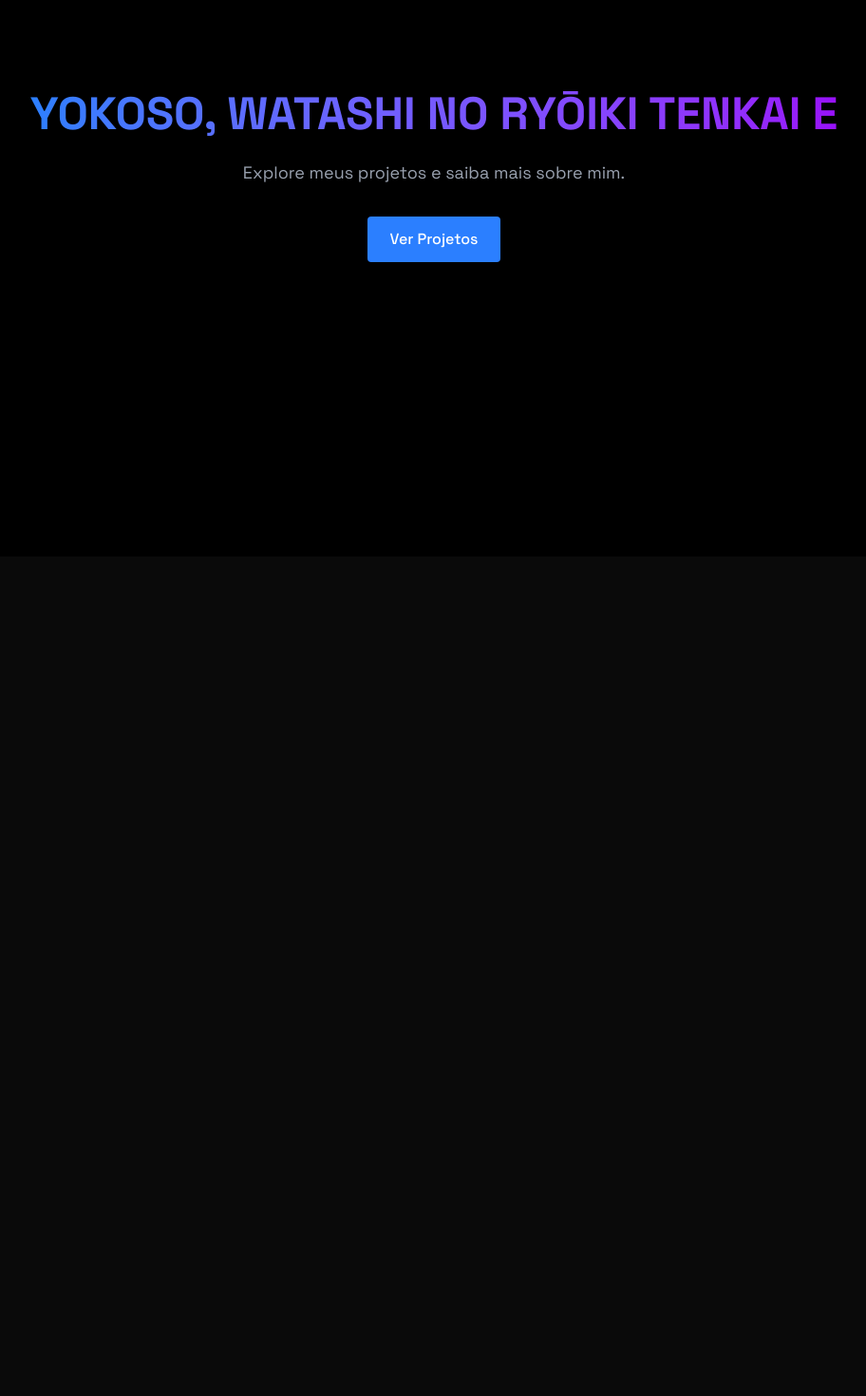
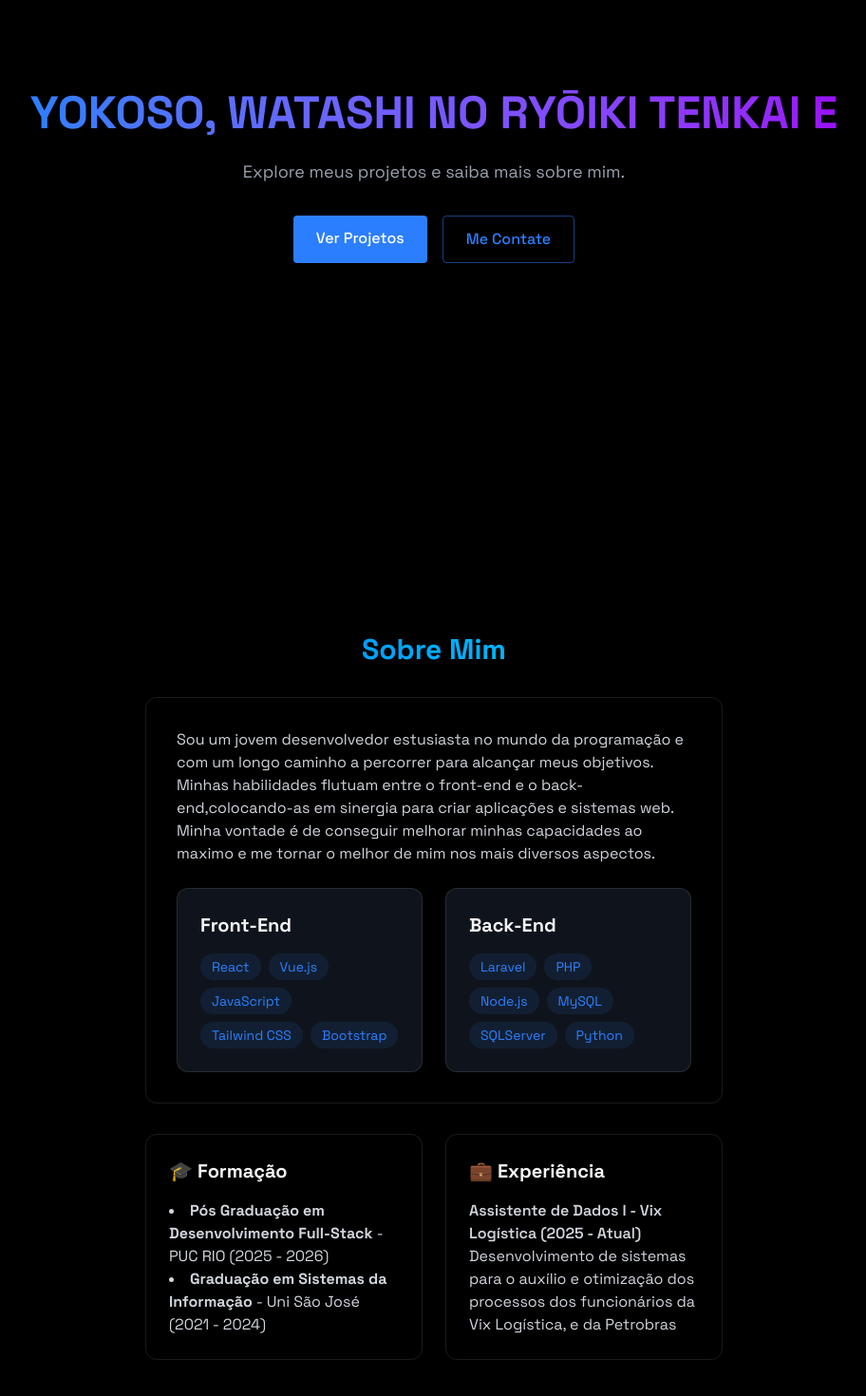
Before and after one commit to Danreby/danreby-portifolio, a React (Vite) app: page / in a window 1280 px wide. Shown: the part 214-1684 px from the top of the page at 95% size, without its empty margins (183-1095 px from the left). Before the commit the page ends 800 px from the top, so only its background shows below. Built offline with nearby package versions, Linux system fonts and the light colour scheme.

Commit message:
Pagina de Sobre

```diff
--- a/src/App.jsx
+++ b/src/App.jsx
@@ -5,6 +5,7 @@ import "./index.css";
 import { NavBar } from "./components/NavBar";
 import { MobileMenu } from "./components/MobileMenu";
 import { Home } from "./components/sections/Home";
+import { About } from "./components/sections/About";
 
 function App() {
   const [isLoaded, setIsLoaded] = useState(false);
@@ -17,6 +18,7 @@ function App() {
           <NavBar menuOpen={menuOpen} setMenuOpen={setMenuOpen}/>
           <MobileMenu menuOpen={menuOpen} setMenuOpen={setMenuOpen}/>
           <Home />
+          <About />
         </div>
     </>
   )
--- a/src/components/sections/About.jsx
+++ b/src/components/sections/About.jsx
@@ -0,0 +1,62 @@
+export const About = () => {
+
+    const frontendSkills = ["React", "Vue.js", "JavaScript", "Tailwind CSS", "Bootstrap"];
+    const backendSkills = ["Laravel", "PHP", "Node.js", "MySQL", "SQLServer", "Python"];
+
+  return (
+    <section id="about" className="min-h-screen flex items-center justify-center py-20">
+      <div className="max-w-2xl mx-auto px-4 sm:px-6 lg:px-8">
+        <h2 className="text-3xl font-bold mb-8 bg-gradient-to-r from-blue-500 to-cyan-400 bg-clip-text text-transparent text-center ">Sobre Mim</h2>
+        <div className="glass rounded-xl p-8 border-white/10 border horver:-translate-y-1 transition-all">
+            <p className="text-gray-300 mb-6">
+                Sou um jovem desenvolvedor estusiasta no mundo da programação e com um longo caminho a percorrer para alcançar meus objetivos.
+                Minhas habilidades flutuam entre o front-end e o back-end,colocando-as em sinergia para criar aplicações e sistemas web.
+                Minha vontade é de conseguir melhorar minhas capacidades ao maximo e me tornar o melhor de mim nos mais diversos aspectos.
+            </p>
+            <div className="grid grid-cols-1 md:grid-cols-2 gap-6">
+                <div className="rounded-xl p-6 hover:-translate-y-1 transition-all bg-gray-800/50 border border-white/10">
+                    <h3 className="text-xl font-bold mb-4">Front-End</h3>
+                    <div className="flex flex-wrap gap-2">{frontendSkills.map((tech, key) => (
+                        <span key={key} className="bg-blue-500/10 text-blue-500 px-3 py-1 rounded-full text-sm hover:bg-blue-500/20 hover:shadow-[0_2px_8px_rgba(59, 130, 246, 0.2)] transition-all">
+                            {tech}
+                        </span>
+                    ))}</div>
+                </div>
+                <div className="rounded-xl p-6 hover:-translate-y-1 transition-all bg-gray-800/50 border border-white/10">
+                    <h3 className="text-xl font-bold mb-4">Back-End</h3>
+                    <div className="flex flex-wrap gap-2">{backendSkills.map((tech, key) => (
+                        <span key={key} className="bg-blue-500/10 text-blue-500 px-3 py-1 rounded-full text-sm hover:bg-blue-500/20 hover:shadow-[0_2px_8px_rgba(59, 130, 246, 0.2)] transition-all">
+                            {tech}
+                        </span>
+                    ))}</div>
+                </div>
+            </div>
+        </div>
+        <div className="grid grid-cols-1 md:grid-cols-2 gap-6 mt-8">
+            <div className="p-6 rounded-xl border-white/10 border hover:-translate-y-1 transition-all">
+                <h3 className="text-xl font-bold mb-4">🎓 Formação</h3>
+                <ul className="list-disc list-inside text-gray-300 space-x-2">
+                    <li>
+                        <strong> Pós Graduação em Desenvolvimento Full-Stack </strong> - PUC RIO (2025 - 2026)
+                    </li>
+                    <li>
+                        <strong> Graduação em Sistemas da Informação </strong> - Uni São José (2021 - 2024)
+                    </li>
+                </ul>
+            </div>
+            <div className="p-6 rounded-xl border-white/10 border hover:-translate-y-1 transition-all">
+                <h3 className="text-xl font-bold mb-4">💼 Experiência</h3>
+                <div className="space-y-4 text-gray-300">
+                    <div>
+                        <h4 className="font-semibold"> Assistente de Dados I - Vix Logística (2025 - Atual)</h4>
+                        <p>
+                            Desenvolvimento de sistemas para o auxílio e otimização dos processos dos funcionários da Vix Logística, e da Petrobras
+                        </p>
+                    </div>
+                </div>
+            </div>
+        </div>
+      </div>
+    </section>
+  );
+}
--- a/src/components/sections/Home.jsx
+++ b/src/components/sections/Home.jsx
@@ -11,7 +11,14 @@ export const Home = () => {
             Explore meus projetos e saiba mais sobre mim.
         </p>
         <div className="flex justify-center space-x-4">
-            <a href="#projects" className="bg-blue-500 text-white py-3 px-6 rounded font-medium transition relative overflow-hidden hover:-translate-y-0.5 hover:shadow-[0_0_15px_rgba(59, 130, 246, 0.4)">Ver Projetos</a>
+            <a href="#projects" className="bg-blue-500 text-white py-3 px-6 rounded font-medium transition relative overflow-hidden
+            hover:-translate-y-0.5 hover:shadow-[0_0_15px_rgba(59, 130, 246, 0.4)]">
+              Ver Projetos
+            </a>
+            <a href="#projects" className="border border-blue-500/50 text-blue-500 py-3 px-6 rounded font-medium transition-all duration-200
+            hover:-translate-y-0.5 hover:shadow-[0_0_15px_rgba(59, 130, 246, 0.2)] hover:bg-blue-500/10">
+              Me Contate
+            </a>
         </div>
       </div>
     </section>
```
